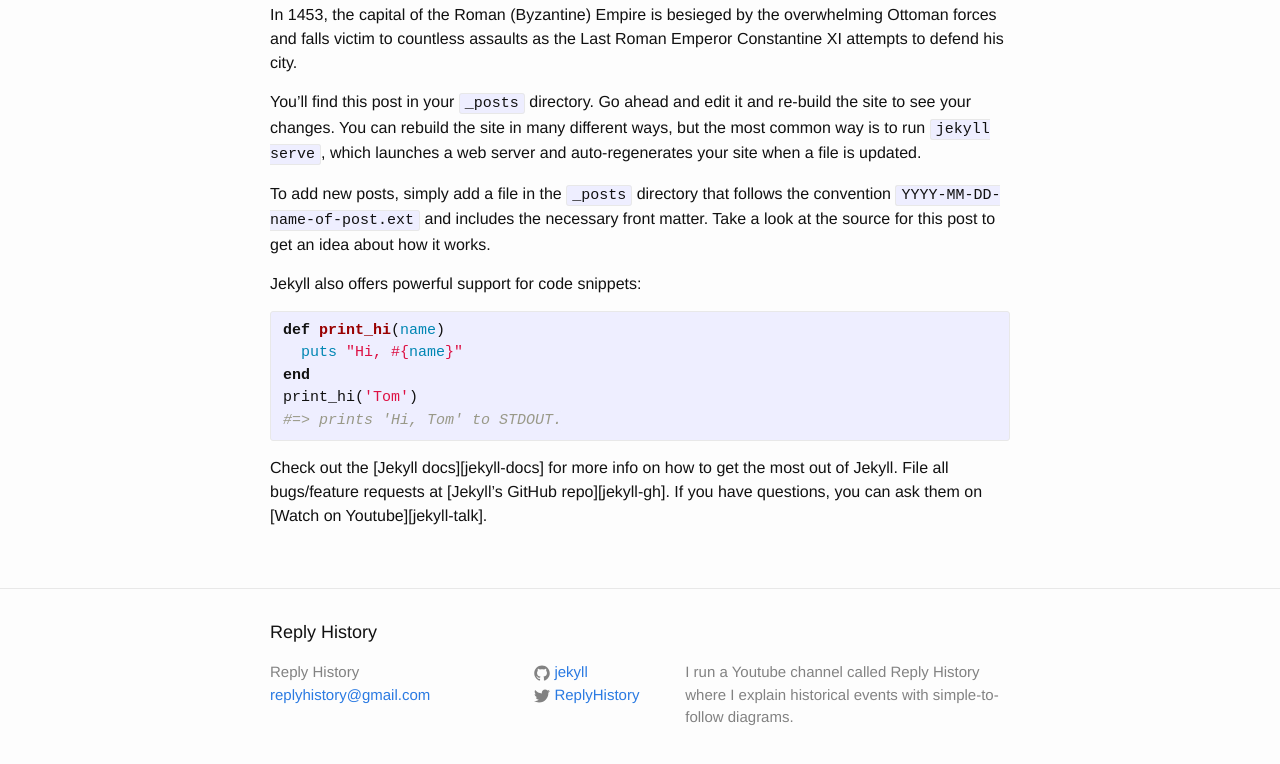
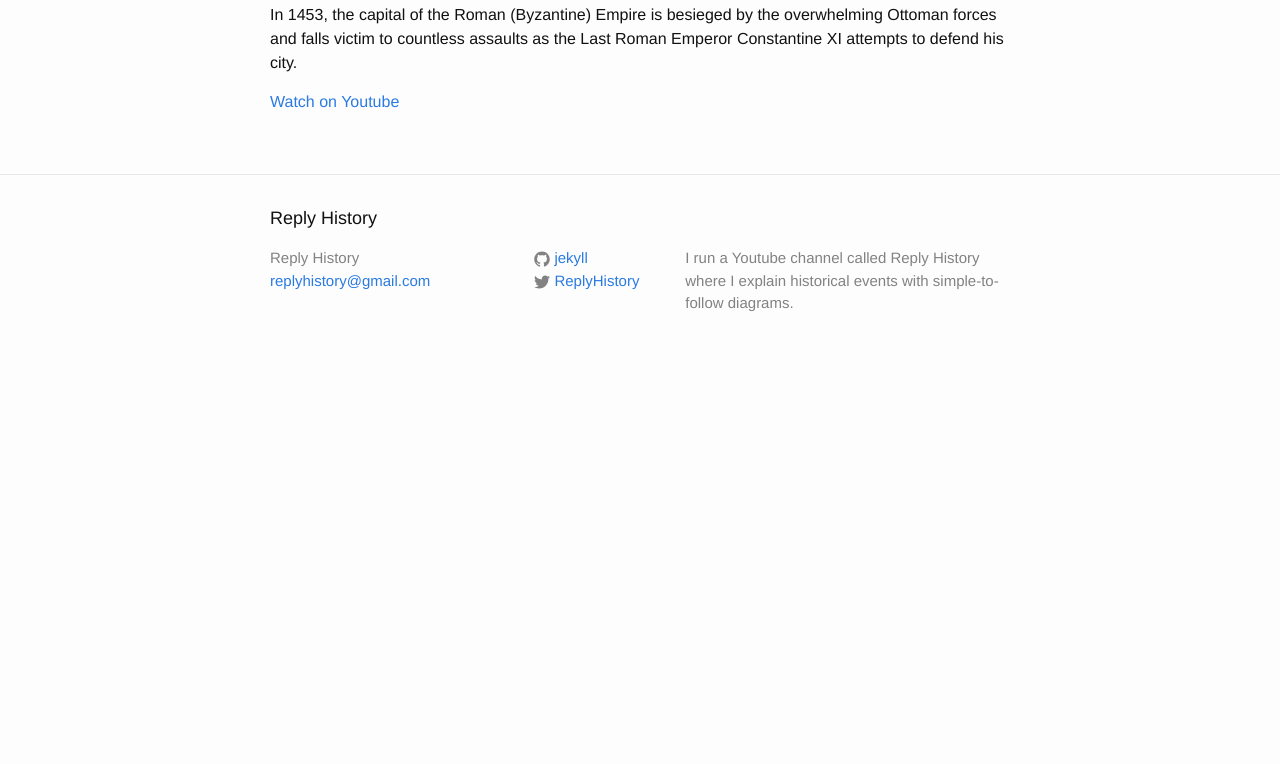
Before and after one commit to ReplyHistory/ReplyHistory.github.io, a Jekyll site: the page built from _posts/2016-02-08-welcome-to-jekyll.markdown, in a window 1280 px wide, cut to the strip 519-1308 px from the top of the page. Shown: the top 764 px of the strip. Built offline with Jekyll 4.4.1, drawn with Linux system fonts in a browser that asks for light colours; after the commit the page ends 900 px from its top, so only the background shows below that.

Commit message:
Update 2016-02-08-welcome-to-jekyll.markdown

```diff
--- a/_posts/2016-02-08-welcome-to-jekyll.markdown
+++ b/_posts/2016-02-08-welcome-to-jekyll.markdown
@@ -7,20 +7,6 @@
 <iframe width="560" height="315" src="https://www.youtube.com/embed/nJ2T9HNCUTQ" frameborder="0" allowfullscreen></iframe>
 In 1453, the capital of the Roman (Byzantine) Empire is besieged by the overwhelming Ottoman forces and falls victim to countless assaults as the Last Roman Emperor Constantine XI attempts to defend his city.
 
-You’ll find this post in your `_posts` directory. Go ahead and edit it and re-build the site to see your changes. You can rebuild the site in many different ways, but the most common way is to run `jekyll serve`, which launches a web server and auto-regenerates your site when a file is updated.
-
-To add new posts, simply add a file in the `_posts` directory that follows the convention `YYYY-MM-DD-name-of-post.ext` and includes the necessary front matter. Take a look at the source for this post to get an idea about how it works.
-
-Jekyll also offers powerful support for code snippets:
-
-{% highlight ruby %}
-def print_hi(name)
-  puts "Hi, #{name}"
-end
-print_hi('Tom')
-#=> prints 'Hi, Tom' to STDOUT.
-{% endhighlight %}
-
-Check out the [Jekyll docs][jekyll-docs] for more info on how to get the most out of Jekyll. File all bugs/feature requests at [Jekyll’s GitHub repo][jekyll-gh]. If you have questions, you can ask them on [Watch on Youtube][jekyll-talk].
+[Watch on Youtube]
 
 [Watch on Youtube]: https://www.youtube.com/watch?v=nJ2T9HNCUTQ
```
